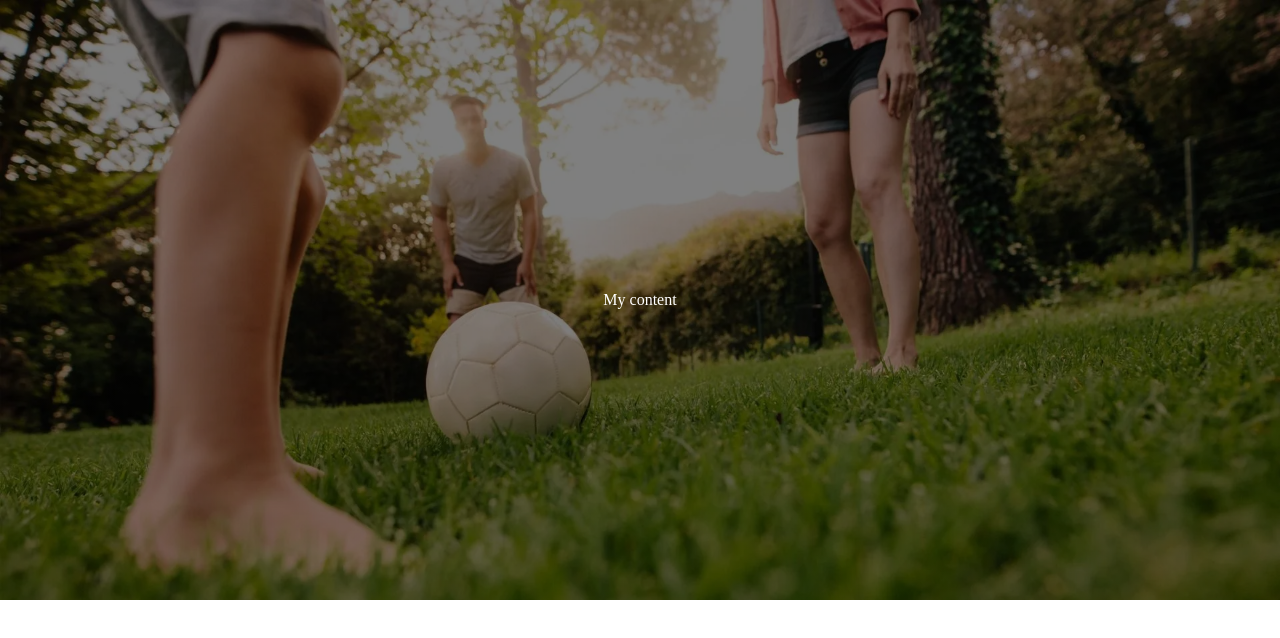
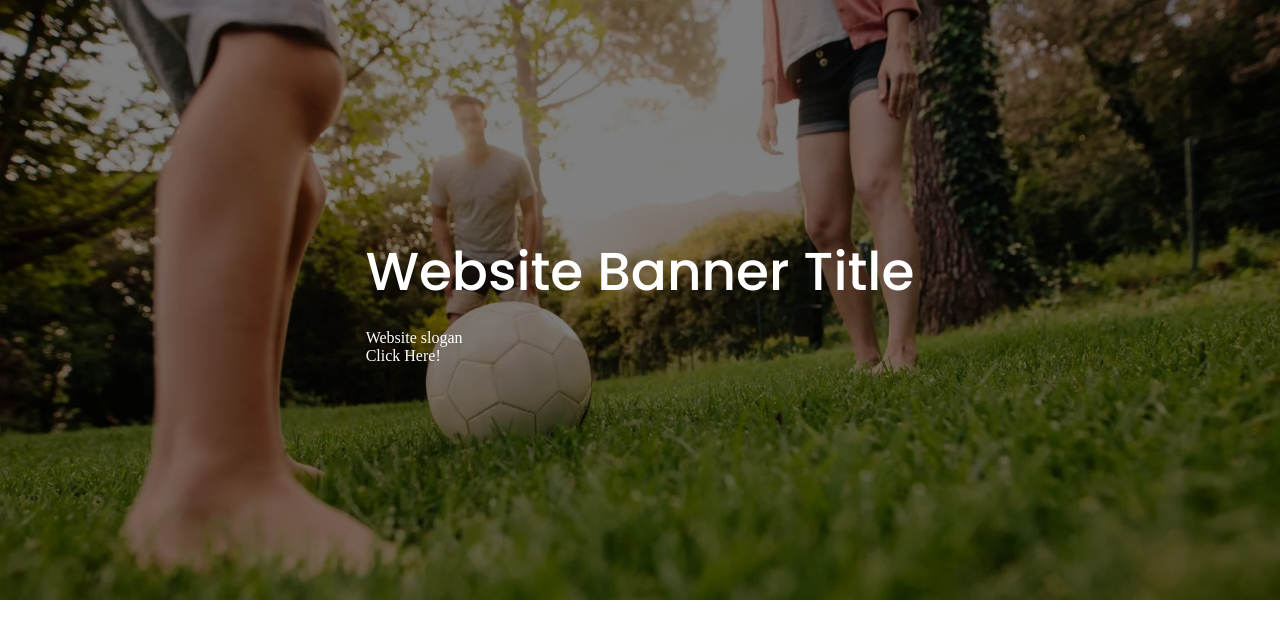
Before and after one commit to sousatg/html_playground, a plain HTML site: page banner/index.html in a window 1280 px wide. Drawn offline with Linux system fonts and the light colour scheme.

Commit message:
Add html panel

```diff
--- a/banner/index.html
+++ b/banner/index.html
@@ -3,11 +3,18 @@
 <html>
     <head>
         <link rel="stylesheet" href="./style.css">
+        <link rel="preconnect" href="https://fonts.googleapis.com">
+        <link rel="preconnect" href="https://fonts.gstatic.com" crossorigin>
+        <link href="https://fonts.googleapis.com/css2?family=Poppins:ital,wght@0,100;0,200;0,300;0,400;0,500;0,600;0,700;0,800;0,900;1,100;1,200;1,300;1,400;1,500;1,600;1,700;1,800;1,900&display=swap" rel="stylesheet">
     </head>
     <body>
         <div class="banner">
             <div class="banner__layout">
-                <p>My content</p>
+                <div class="panel">
+                    <h1 class="panel__title">Website Banner Title</h1>
+                    <p>Website slogan</p>
+                    <a class="panel__cta">Click Here!</a>
+                </div>
             </div>
         </div>
     </body>
```
